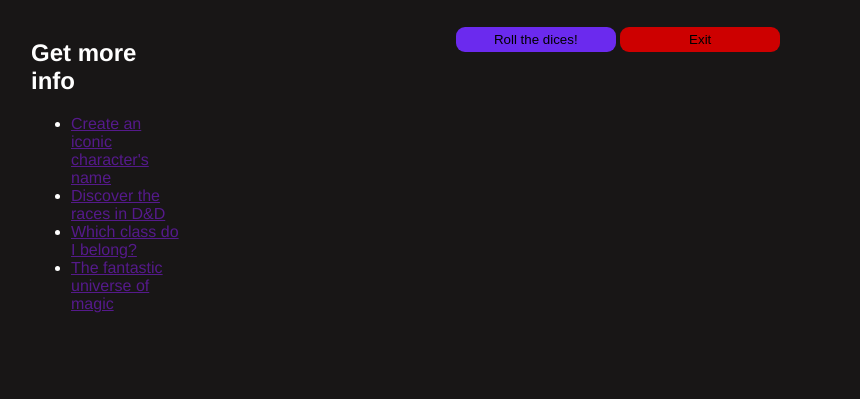
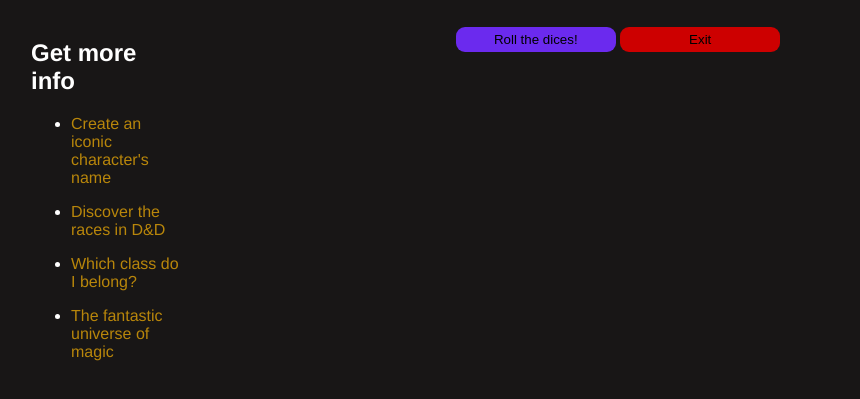
Before and after one commit to leirdan/sass-project, a website: page src/html/index.html in a window 1280 px wide. Shown: the part 61-460 px from the top of the page, without its empty margins (97-957 px from the left). Drawn offline with Linux system fonts and the light colour scheme.

Commit message:
estilo dos links

```diff
--- a/src/html/index.html
+++ b/src/html/index.html
@@ -30,10 +30,18 @@
             <div>
                 <h1>Get more info</h1>
                 <ul>
-                    <li><a href="" class="link-info">Create an iconic character's name</a></li>
-                    <li><a href="">Discover the races in D&D</a></li>
-                    <li><a href="">Which class do I belong?</a></li>
-                    <li><a href="">The fantastic universe of magic</a></li>
+                    <li><a href="" class="no-decoration">
+                            <p class="link">Create an iconic character's name</p>
+                        </a></li>
+                    <li><a href="" class="no-decoration">
+                            <p class="link">Discover the races in D&D</p>
+                        </a></li>
+                    <li><a href="" class="no-decoration">
+                            <p class="link">Which class do I belong?</p>
+                        </a></li>
+                    <li><a href="" class="no-decoration">
+                            <p class="link">The fantastic universe of magic</p>
+                        </a></li>
                 </ul>
             </div>
         </aside>
--- a/src/public/scss/links.scss
+++ b/src/public/scss/links.scss
@@ -1,3 +1,19 @@
 @mixin link-style($link-color) {
   color: $link-color;
+  &:hover {
+    color: darken($color: $link-color, $amount: 8%);
+  }
+  &:active {
+    color: desaturate($color: $link-color, $amount: 10%);
+  }
+  &:visited {
+    color: #908a8a;
+  }
 }
+
+.link {
+  @include link-style($link-color);
+}
+.no-decoration {
+  text-decoration: none;
+}
--- a/src/public/scss/style.scss
+++ b/src/public/scss/style.scss
@@ -1,6 +1,7 @@
 @import "./variables.scss";
 @import "./button.scss";
 @import "./position.scss";
+@import "./links.scss";
 
 body {
   background-color: rgb(24, 22, 22);
--- a/src/public/scss/variables.scss
+++ b/src/public/scss/variables.scss
@@ -2,6 +2,7 @@
 $secondary-color: #02e7d9;
 $exit-color: #cd0000;
 $warning-color: #ecde46;
+$link-color: darkgoldenrod;
 
 $primary-font: "Franklin Gothic Medium", "Arial Narrow", Arial, sans-serif;
 $secondary-font: "Courier New", Courier, monospace;
```
Also changed, not shown: src/public/css/style.css, 1 other file.
